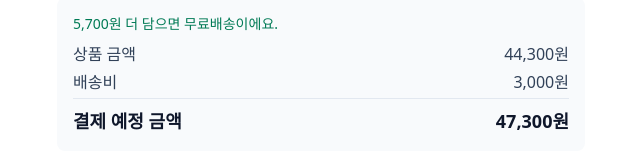
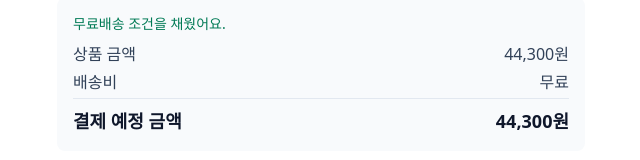
Before and after one commit to devheedoo/review-layers-lab, a React (Vite) app: page / in a window 1280 px wide. Shown: the part 312-472 px from the top of the page, without its empty margins (319-959 px from the left). Built offline with nearby package versions, Linux system fonts and the light colour scheme.

Commit message:
feat: 무료배송 기준을 5만원에서 4만원으로 낮춤

```diff
--- a/src/cart/pricing.ts
+++ b/src/cart/pricing.ts
@@ -2,7 +2,7 @@ import { couponDiscount, isValidCouponCode, meetsCouponMinimum } from './coupon'
 import type { CartItem, PriceBreakdown } from './types'
 
 /** 이 금액 이상 담으면 배송비가 무료다. */
-export const FREE_SHIPPING_THRESHOLD = 50_000
+export const FREE_SHIPPING_THRESHOLD = 40_000
 export const SHIPPING_FEE = 3_000
 
 export function lineTotal(item: CartItem): number {
```
